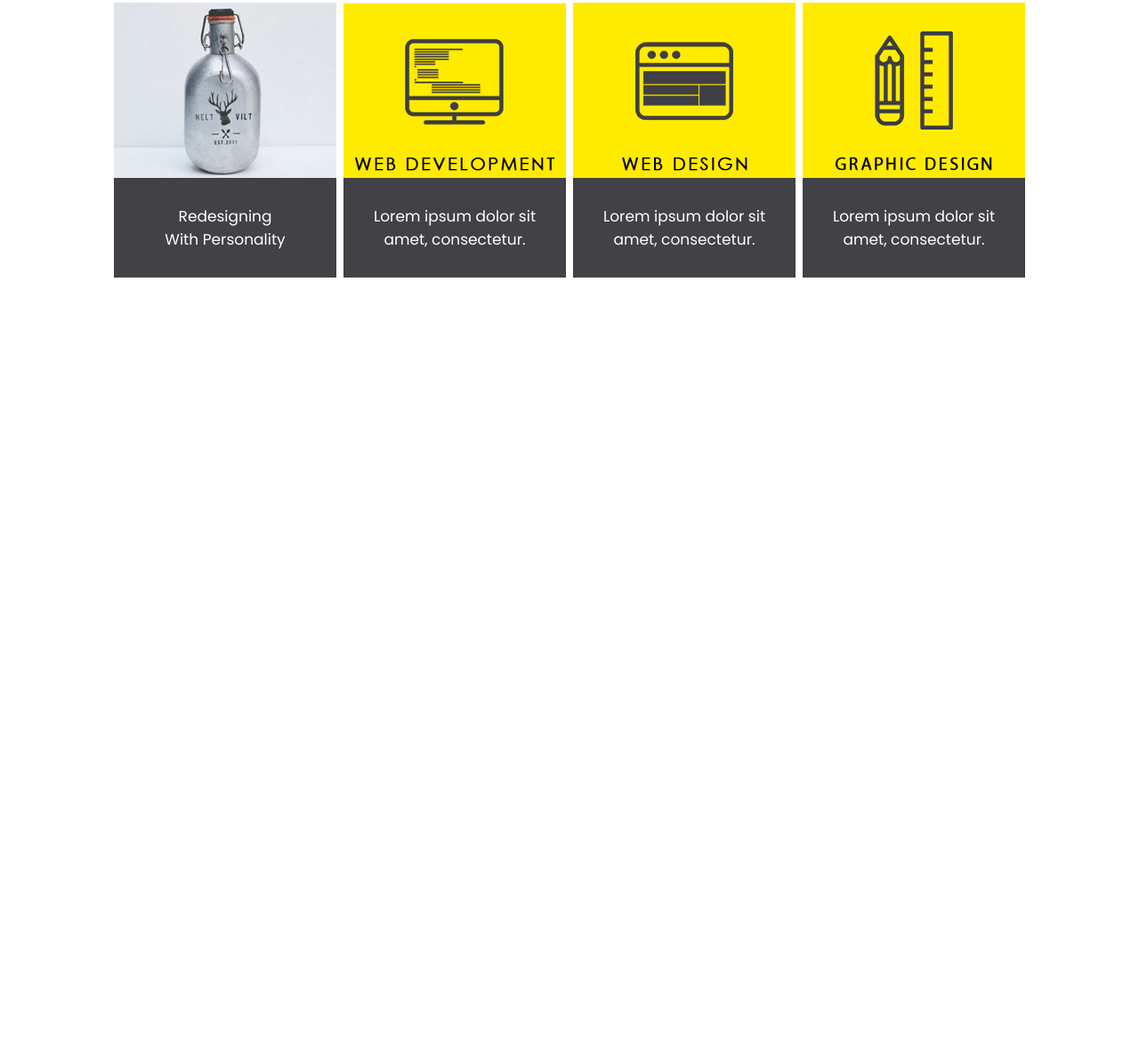
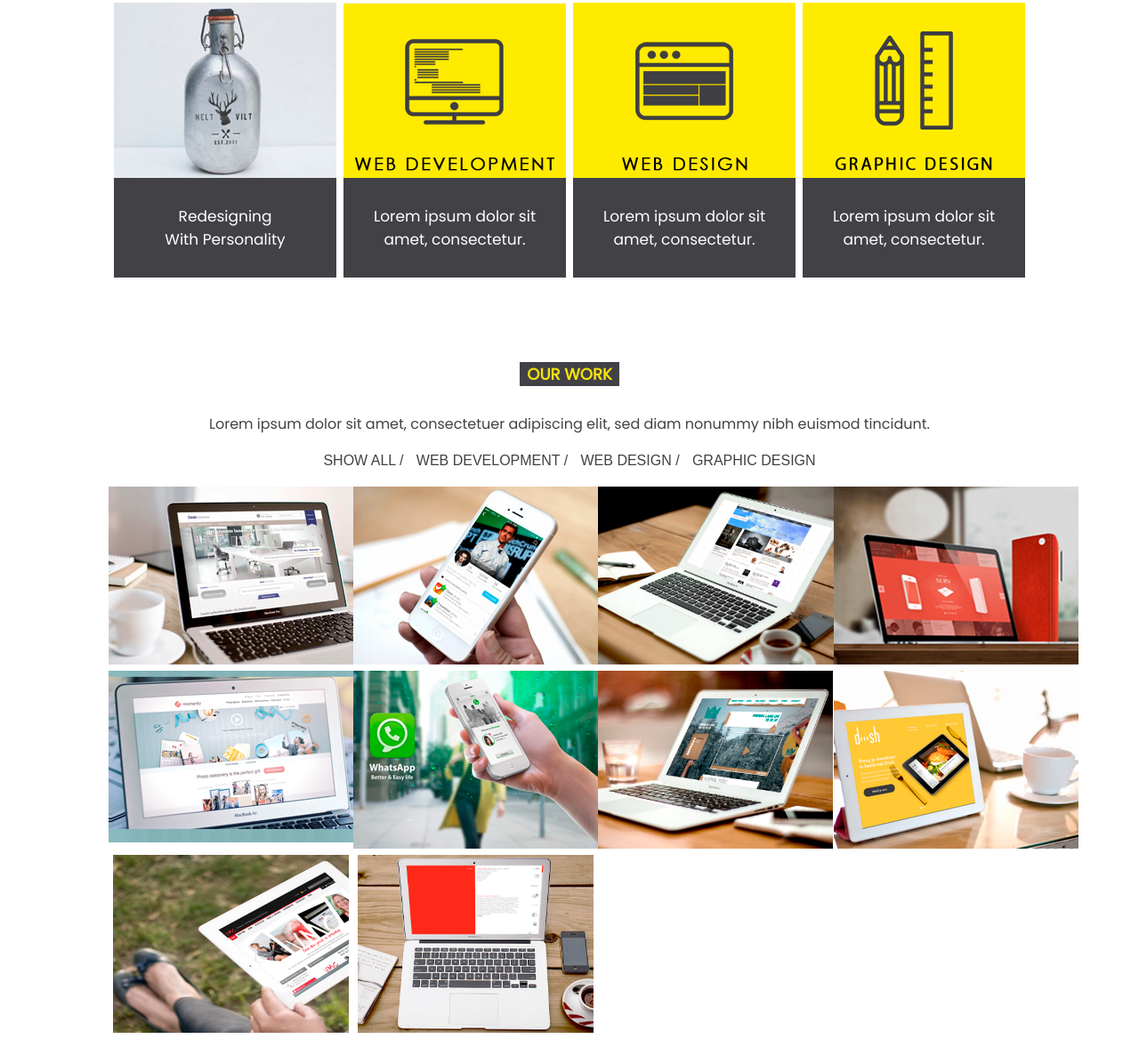
Before and after one commit to AlexandrKutsenko/Quality-Design, a plain HTML site: page index.html in a window 1280 px wide. Shown: the part 1158-2326 px from the top of the page at 89% size. Before the commit the page ends 1565 px from the top, so only its background shows below. Drawn offline with nearby package versions, Linux system fonts and the light colour scheme.

Commit message:
portfolio with categories

```diff
--- a/index.html
+++ b/index.html
@@ -79,6 +79,28 @@
             </div>
 
         </section>
+        <section class="portfolio">
+            <h4>OUR WORK</h4>
+            <p>Lorem ipsum dolor sit amet, consectetuer adipiscing elit, sed diam nonummy nibh euismod tincidunt.</p>
+            <div class="toggles">
+                <button id="showall">SHOW ALL</button>
+                <button id="webdev">WEB DEVELOPMENT</button>
+                <button id="webdesign">WEB DESIGN</button>
+                <button id="graphd">GRAPHIC DESIGN</button>
+            </div>
+            <div class="posts">
+                <div class="post webdev"><img src="img/Portfolio-work-1.png" alt="1"></div>
+                <div class="post webdesign"><img src="img/Portfolio-work-2.png" alt="2"></div>
+                <div class="post graphd"><img src="img/Portfolio-work-4.png" alt="3"></div>
+                <div class="post webdev"><img src="img/Portfolio-work-5.png" alt="4"></div>
+                <div class="post webdesign"><img src="img/Portfolio-work-6.png" alt="5"></div>
+                <div class="post graphd"><img src="img/Portfolio-work-7.png" alt="6"></div>
+                <div class="post webdev"><img src="img/Portfolio-work-8.png" alt="7"></div>
+                <div class="post webdesign"><img src="img/Portfolio-work-9.png" alt="8"></div>
+                <div class="post graphd"><img src="img/Portfolio-work-10.png" alt="9"></div>
+                <div class="post webdev"><img src="img/Portfolio-work-11.png" alt="10"></div>
+            </div>
+        </section>
     </main>
 
 
--- a/script.js
+++ b/script.js
@@ -0,0 +1,13 @@
+$(function(){
+    $('.toggles button').click(function(){
+        var get_id = this.id;
+        var get_current = $('.posts .' + get_id);
+
+        $('.post').not(get_current).hide(700);
+        get_current.show(700);
+    });
+
+    $('#showall').click(function(){
+        $('.post').show(700);
+    });
+});
--- a/style.css
+++ b/style.css
@@ -102,6 +102,48 @@ nav {
     justify-content: space-between;
 }
 
+.portfolio {
+    width: 90%;
+    margin: 0 auto;
+    text-align: center;
+}
+.portfolio h4 {
+    background: #424147;
+    padding: 0 8px;
+    display: inline-block;
+    color: #f5e10a;
+    font-size: 18px;
+    margin-bottom: 30px;
+}
+.portfolio p {
+    font-size: 16px;
+    color: #424146;
+}
+.toggles button {
+    border: none;
+    color: #424146;
+    cursor: pointer;
+    font-size: 16px;
+    margin: 20px 5px;
+    background: white;
+}
+.toggles button:hover {
+    background: #ffea00;
+}
+.toggles button:after {
+    content: ' / ';
+}
+.toggles button:last-child:after {
+    content: '';
+}
+.posts {
+    width: 90%;
+    display: grid;
+    grid-template-columns: auto auto auto auto;
+    margin: 0 auto;
+}
+
+
 @media screen and (max-width: 420px) {
     .header-container {
         width: 100%;
```
Also changed, not shown: img/Portfolio-work-1.png (added), img/Portfolio-work-10.png (added), img/Portfolio-work-11.png (added), img/Portfolio-work-2.png (added), img/Portfolio-work-4.png (added), img/Portfolio-work-5.png (added), img/Portfolio-work-6.png (added), img/Portfolio-work-7.png (added), img/Portfolio-work-8.png (added), img/Portfolio-work-9.png (added).
